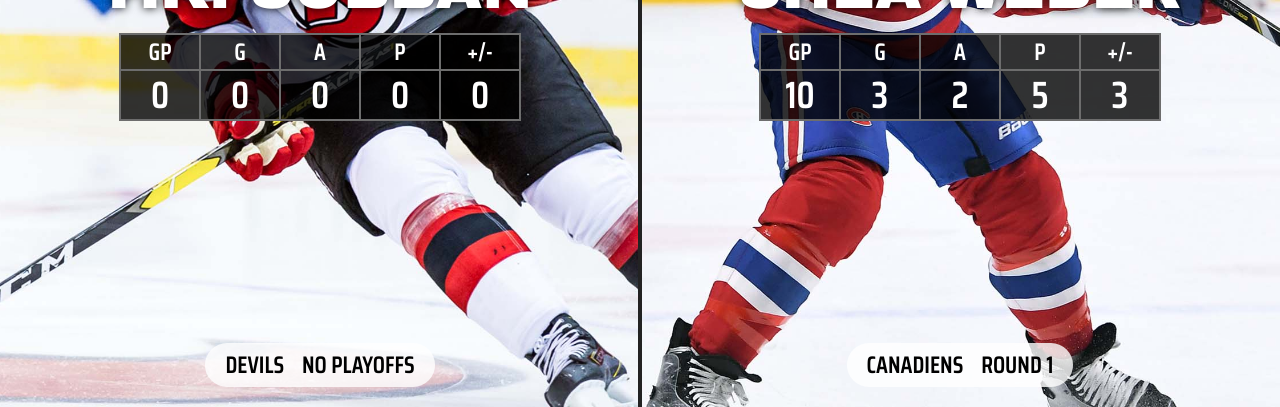
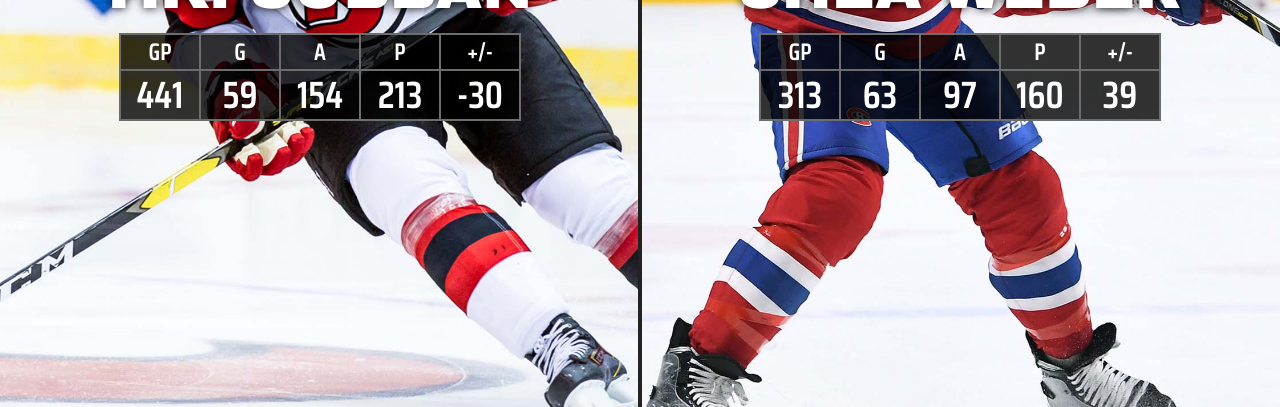
Before and after one commit to KaichenWang/PKSubbanTracker, a React (Create React App) app: page / in a window 1280 px wide. Shown: the part 393-800 px from the top of the page. Built offline with nearby package versions, Linux system fonts and the light colour scheme; no server answers; the HTML template or start-up script is replaced by a standard one.

Commit message:
Update stats for end of 2022 season

```diff
--- a/src/common/data.js
+++ b/src/common/data.js
@@ -1,4 +1,4 @@
-export const LATEST_SEASON_ID = '20202021';
+export const LATEST_SEASON_ID = 'total';
 
 export const PLAYERS = [
   {
@@ -6,13 +6,45 @@
     firstName: 'P.K.',
     lastName: 'Subban',
     stats: {
-      total: {
+      'total': {
         teamId: 1,
         games: 0,
         goals: 0,
         assists: 0,
         points: 0,
         plusMinus: 0,
+      },
+      '20212022p': {
+        teamId: 1,
+        games: 0,
+        goals: 0,
+        assists: 0,
+        points: 0,
+        plusMinus: 0,
+      },
+      '20212022': {
+        teamId: 1,
+        games: 77,
+        goals: 5,
+        assists: 17,
+        points: 22,
+        plusMinus: -8,
+      },
+      '20202021p': {
+        teamId: 1,
+        games: 0,
+        goals: 0,
+        assists: 0,
+        points: 0,
+        plusMinus: 0,
+      },
+      '20202021': {
+        teamId: 1,
+        games: 44,
+        goals: 5,
+        assists: 14,
+        points: 19,
+        plusMinus: -16,
       },
       '20192020p': {
         teamId: 1,
@@ -22,7 +54,7 @@
         points: 0,
         plusMinus: 0,
       },
-      20192020: {
+      '20192020': {
         teamId: 1,
         games: 68,
         goals: 7,
@@ -38,7 +70,7 @@
         points: 3,
         plusMinus: -3,
       },
-      20182019: {
+      '20182019': {
         teamId: 18,
         games: 63,
         goals: 9,
@@ -54,7 +86,7 @@
         points: 9,
         plusMinus: -2,
       },
-      20172018: {
+      '20172018': {
         teamId: 18,
         games: 82,
         goals: 16,
@@ -70,7 +102,7 @@
         points: 12,
         plusMinus: 5,
       },
-      20162017: {
+      '20162017': {
         teamId: 18,
         games: 66,
         goals: 10,
@@ -85,13 +117,45 @@
     firstName: 'Shea',
     lastName: 'Weber',
     stats: {
-      total: {
+      'total': {
         teamId: 8,
         games: 0,
         goals: 0,
         assists: 0,
         points: 0,
         plusMinus: 0,
+      },
+      '20212022p': {
+        teamId: 8,
+        games: 0,
+        goals: 0,
+        assists: 0,
+        points: 0,
+        plusMinus: 0,
+      },
+      '20212022': {
+        teamId: 8,
+        games: 0,
+        goals: 0,
+        assists: 0,
+        points: 0,
+        plusMinus: 0,
+      },
+      '20202021p': {
+        teamId: 8,
+        games: 22,
+        goals: 1,
+        assists: 5,
+        points: 6,
+        plusMinus: 4,
+      },
+      '20202021': {
+        teamId: 8,
+        games: 48,
+        goals: 6,
+        assists: 13,
+        points: 19,
+        plusMinus: -4,
       },
       '20192020p': {
         teamId: 8,
@@ -101,7 +165,7 @@
         points: 5,
         plusMinus: 3,
       },
-      20192020: {
+      '20192020': {
         teamId: 8,
         games: 65,
         goals: 15,
@@ -117,7 +181,7 @@
         points: 0,
         plusMinus: 0,
       },
-      20182019: {
+      '20182019': {
         teamId: 8,
         games: 58,
         goals: 14,
@@ -133,7 +197,7 @@
         points: 0,
         plusMinus: 0,
       },
-      20172018: {
+      '20172018': {
         teamId: 8,
         games: 26,
         goals: 6,
@@ -149,7 +213,7 @@
         points: 3,
         plusMinus: 1,
       },
-      20162017: {
+      '20162017': {
         teamId: 8,
         games: 78,
         goals: 17,
@@ -167,6 +231,38 @@
     location: 'New Jersey',
     name: 'Devils',
     stats: {
+      '20212022p': {
+        win: 0,
+        loss: 0,
+        overtimeLoss: null,
+        type: 'playoff',
+        round: 'No playoffs',
+        points: null,
+      },
+      '20212022': {
+        win: 27,
+        loss: 46,
+        overtimeLoss: 9,
+        type: 'league',
+        round: null,
+        points: 63,
+      },
+      '20202021p': {
+        win: 0,
+        loss: 0,
+        overtimeLoss: null,
+        type: 'playoff',
+        round: 'No playoffs',
+        points: null,
+      },
+      '20202021': {
+        win: 19,
+        loss: 30,
+        overtimeLoss: 7,
+        type: 'league',
+        round: null,
+        points: 45,
+      },
       '20192020p': {
         win: 0,
         loss: 0,
@@ -175,7 +271,7 @@
         round: 'No playoffs',
         points: null,
       },
-      20192020: {
+      '20192020': {
         win: 28,
         loss: 29,
         overtimeLoss: 12,
@@ -190,6 +286,38 @@
     location: 'Montreal',
     name: 'Canadiens',
     stats: {
+      '20212022p': {
+        win: 0,
+        loss: 0,
+        overtimeLoss: null,
+        type: 'playoff',
+        round: 'No playoffs',
+        points: null,
+      },
+      '20212022': {
+        win: 22,
+        loss: 49,
+        overtimeLoss: 11,
+        type: 'league',
+        round: null,
+        points: 55,
+      },
+      '20202021p': {
+        win: 13,
+        loss: 9,
+        overtimeLoss: null,
+        type: 'playoff',
+        round: 'CUP FINAL',
+        points: null,
+      },
+      '20202021': {
+        win: 24,
+        loss: 21,
+        overtimeLoss: 11,
+        type: 'league',
+        round: null,
+        points: 59,
+      },
       '20192020p': {
         win: 2,
         loss: 4,
@@ -198,7 +326,7 @@
         round: 'Round 1',
         points: null,
       },
-      20192020: {
+      '20192020': {
         win: 28,
         loss: 29,
         overtimeLoss: 12,
@@ -214,7 +342,7 @@
         round: 'No playoffs',
         points: null,
       },
-      20182019: {
+      '20182019': {
         win: 44,
         loss: 30,
         overtimeLoss: 8,
@@ -230,7 +358,7 @@
         round: 'No playoffs',
         points: null,
       },
-      20172018: {
+      '20172018': {
         win: 29,
         loss: 40,
         overtimeLoss: 13,
@@ -246,7 +374,7 @@
         round: 'Round 1',
         points: null,
       },
-      20162017: {
+      '20162017': {
         win: 47,
         loss: 26,
         overtimeLoss: 9,
@@ -269,7 +397,7 @@
         round: 'Round 1',
         points: null,
       },
-      20182019: {
+      '20182019': {
         win: 47,
         loss: 29,
         overtimeLoss: 6,
@@ -285,7 +413,7 @@
         round: 'Round 2',
         points: null,
       },
-      20172018: {
+      '20172018': {
         win: 53,
         loss: 18,
         overtimeLoss: 11,
@@ -301,7 +429,7 @@
         round: 'CUP FINAL',
         points: null,
       },
-      20162017: {
+      '20162017': {
         win: 41,
         loss: 29,
         overtimeLoss: 12,
@@ -314,6 +442,18 @@
 ];
 
 export const SEASONS = [
+  {
+    id: '20212022p',
+    name: 'Playoffs 2022',
+  },
+  {
+    id: '20212022',
+    name: '2021-2022',
+  },
+  {
+    id: '20202021p',
+    name: 'Playoffs 2021',
+  },
   {
     id: '20202021',
     name: '2020-2021',
--- a/src/components/Stats/index.js
+++ b/src/components/Stats/index.js
@@ -53,7 +53,7 @@
         handleError();
       }
     }
-    setData();
+    // setData();
   }, []);
 
   return (
```
